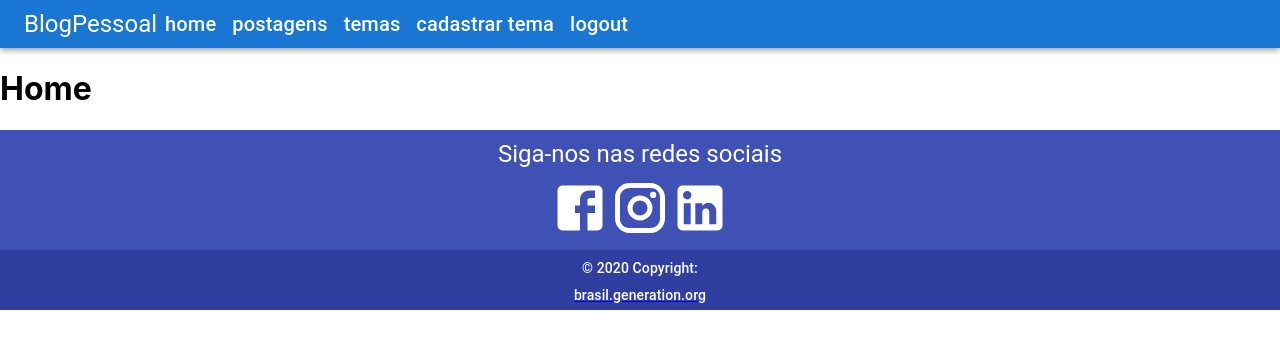
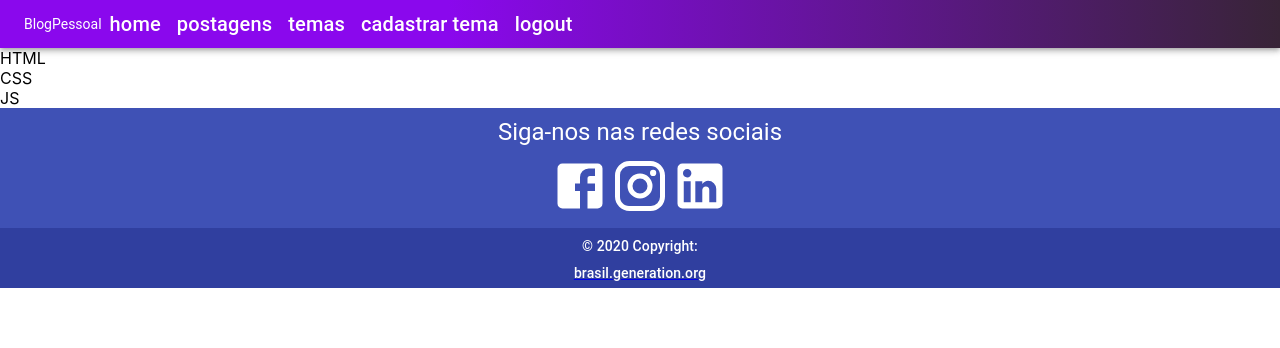
Before and after one commit to otsudann/BlogPessoal, a React (Create React App) app: page / in a window 1280 px wide. Shown: the top 348 px of the page. Built offline with nearby package versions, Linux system fonts and the light colour scheme; the HTML template or start-up script is replaced by a standard one.

Commit message:
Upd Navbar + Home

```diff
--- a/package.json
+++ b/package.json
@@ -19,6 +19,7 @@
     "@types/react-dom": "^17.0.11",
     "react": "^17.0.2",
     "react-dom": "^17.0.2",
+    "react-router-dom": "6",
     "react-scripts": "5.0.0",
     "typescript": "^4.5.5",
     "web-vitals": "^2.1.4"
--- a/src/App.tsx
+++ b/src/App.tsx
@@ -1,8 +1,11 @@
 import React from 'react';
+import {} from 'react-router-dom';
+
 import Navbar from './components/static/navbar/Navbar';
 import Home from './paginas/Home/Home';
 import Footer from './components/static/footer/Footer';
 import { Grid, Paper } from "@material-ui/core";
+
 import './App.css';
 
 function App() {
--- a/src/components/static/navbar/Navbar.css
+++ b/src/components/static/navbar/Navbar.css
@@ -0,0 +1,7 @@
+.bg-menu {
+  background: linear-gradient(90deg, rgba(138,8,237,1) 35%, rgba(56,36,55,1) 100%);
+}
+
+.blog-name {
+  font-size: 14px !important;
+}
--- a/src/components/static/navbar/Navbar.tsx
+++ b/src/components/static/navbar/Navbar.tsx
@@ -6,17 +6,17 @@ import Toolbar from '@mui/material/Toolbar';
 import Typography from '@mui/material/Typography';
 import IconButton from '@mui/material/IconButton';
 import MenuIcon from '@mui/icons-material/Menu';
+import { Button, Grid, Paper } from "@material-ui/core";
 
-import { Button, Grid, Paper } from "@material-ui/core";
 import './Navbar.css'
 
 function Navbar(){
   return (
     <>
-      <AppBar position="static">
+      <AppBar position="static" className="bg-menu">
           <Toolbar variant="dense">
               <Box style={{ cursor: "pointer" }} >
-                  <Typography variant="h5" color="inherit">
+                  <Typography variant="h5" color="inherit" className="blog-name">
                       BlogPessoal
                   </Typography>
               </Box>
--- a/src/paginas/Home/Home.tsx
+++ b/src/paginas/Home/Home.tsx
@@ -1,11 +1,27 @@
 import React from "react";
-import "./Home.css";
+import { Button, Grid } from "@material-ui/core";
+import Box from '@mui/material/Box';
+import "./Home.css"
 
 function Home(){
+  var prog = [
+    { code : "HTML"},
+    { code : "CSS"},
+    { code : "JS"},
+  ]
+
   return(
-    <>
-      <h1>Home</h1>
-    </>
+    <Grid container className='bg-home'>
+      <Grid item>
+        { prog.map(function(key){
+          return (
+          <>
+            <div>{key.code}</div>
+          </>
+          )
+        })}
+      </Grid>
+    </Grid>
   );
 }
 
```
Also changed, not shown: src/components/carousel/Carousel.tsx (added, +10 -0 lines), src/components/carousel/Carousel.css (added), 1 other file (tests, documents, lock files or other folders).
